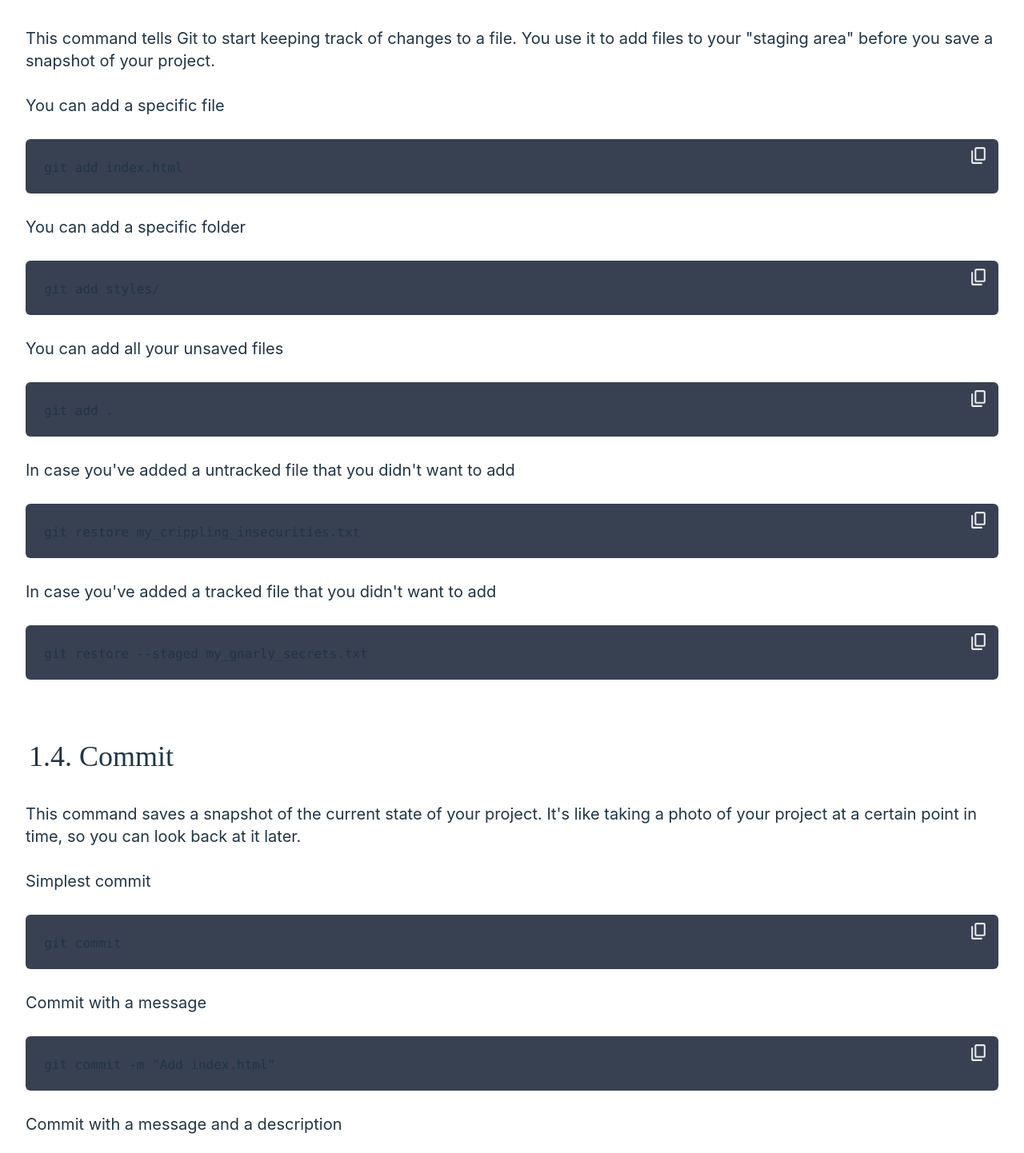
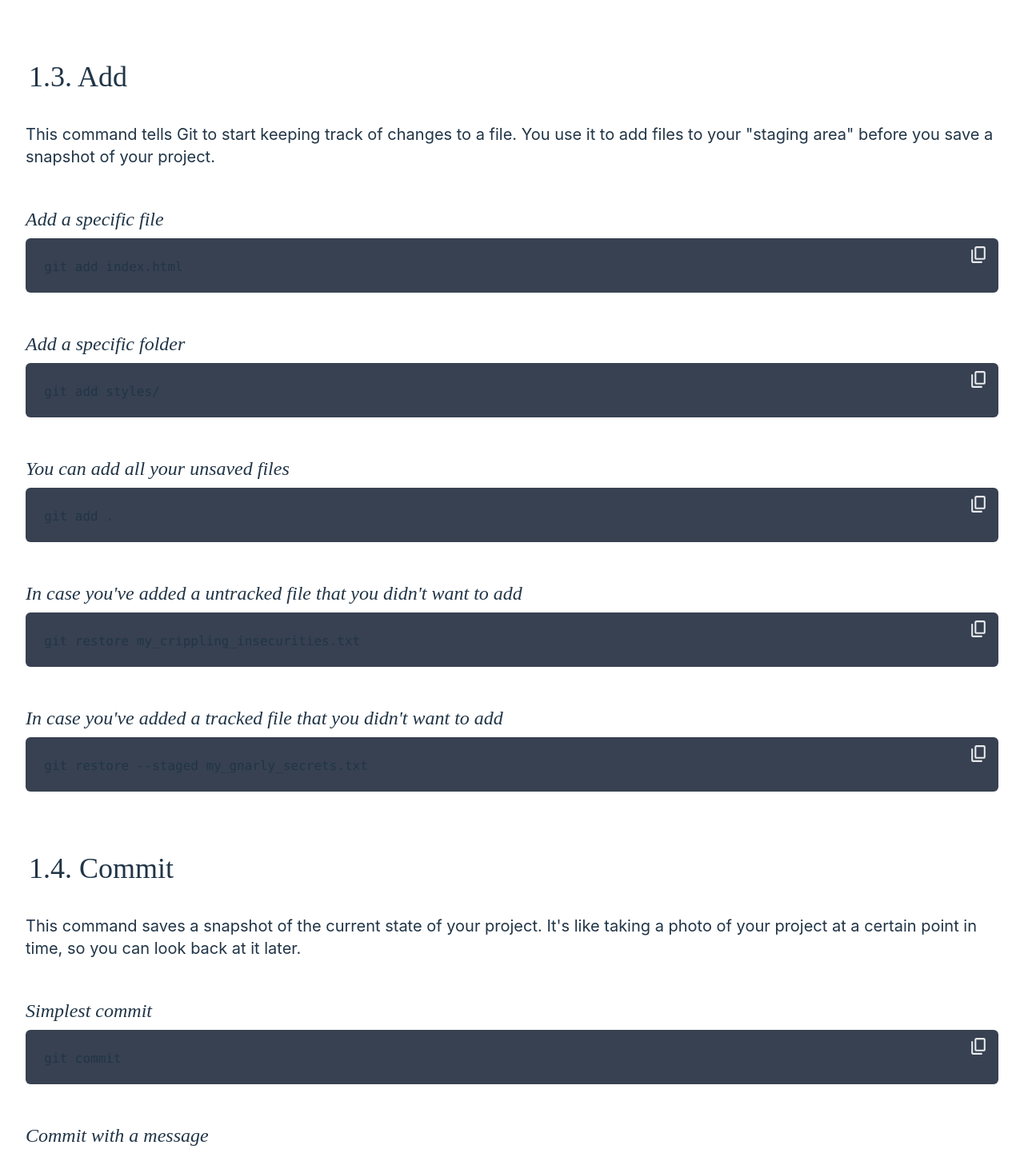
Before and after one commit to craniacshencil/git_sesh, a React (Vite) app: page / in a window 1280 px wide. Shown: the part 1276-2718 px from the top of the page at 80% size. Built offline with nearby package versions, Linux system fonts and the light colour scheme.

Commit message:
Add all steps to connect to remote repo
- Steps for setting up the main branch
- Steps for pushing to the remote repo, and normal push

```diff
--- a/src/App.tsx
+++ b/src/App.tsx
@@ -1,6 +1,6 @@
 import "./App.css";
-import BasicCommands from "./sections/basic-commands/BasicCommands";
-import GithubConnect from "./sections/connect-to-github/GithubConnect";
+import BasicCommands from "./sections/basic/BasicCommands";
+import GithubConnect from "./sections/remote/GithubConnect";
 
 function App() {
   return (
--- a/src/sections/basic-commands/BasicCommands.tsx
+++ b/src/sections/basic/BasicCommands.tsx
@@ -13,6 +13,8 @@ const BasicCommands = () => {
           like starting a new project where Git will keep track of all your
           changes.
         </p>
+
+        <p className={styles.codeHead}>Initialize a repository</p>
         <CodeBlock codeText={snippets.gitInit} />
         <p className={styles.para}>
           <strong>NOTE</strong>: This will create a <em>.git</em> folder in your
@@ -27,6 +29,7 @@ const BasicCommands = () => {
           which files have changed and which ones are ready to be saved.
         </p>
 
+        <p className={styles.codeHead}>Check status of all files</p>
         <CodeBlock codeText={snippets.gitStatus} />
 
         <p className={styles.para}>
@@ -54,21 +57,21 @@ const BasicCommands = () => {
           snapshot of your project.
         </p>
 
-        <p className={styles.para}>You can add a specific file </p>
+        <p className={styles.codeHead}>Add a specific file </p>
         <CodeBlock codeText={snippets.gitAddFile} />
 
-        <p className={styles.para}>You can add a specific folder</p>
+        <p className={styles.codeHead}>Add a specific folder</p>
         <CodeBlock codeText={snippets.gitAddDir} />
 
-        <p className={styles.para}>You can add all your unsaved files</p>
+        <p className={styles.codeHead}>You can add all your unsaved files</p>
         <CodeBlock codeText={snippets.gitAddAll} />
 
-        <p className={styles.para}>
+        <p className={styles.codeHead}>
           In case you've added a untracked file that you didn't want to add
         </p>
         <CodeBlock codeText={snippets.gitRestore} />
 
-        <p className={styles.para}>
+        <p className={styles.codeHead}>
           In case you've added a tracked file that you didn't want to add
         </p>
         <CodeBlock codeText={snippets.gitRestoreStaged} />
@@ -82,13 +85,15 @@ const BasicCommands = () => {
           so you can look back at it later.
         </p>
 
-        <p className={styles.para}>Simplest commit</p>
+        <p className={styles.codeHead}>Simplest commit</p>
         <CodeBlock codeText={snippets.commit} />
 
-        <p className={styles.para}>Commit with a message</p>
+        <p className={styles.codeHead}>Commit with a message</p>
         <CodeBlock codeText={snippets.commitWithMessage} />
 
-        <p className={styles.para}>Commit with a message and a description</p>
+        <p className={styles.codeHead}>
+          Commit with a message and a description
+        </p>
         <CodeBlock codeText={snippets.commitWithDescription} />
 
         <div className={styles.subsubheading}>Bad Commits</div>
@@ -159,9 +164,9 @@ const BasicCommands = () => {
           made over time.
         </p>
 
-        <p className={styles.para}>Default log</p>
+        <p className={styles.codeHead}>Default log</p>
         <CodeBlock codeText={snippets.log} />
-        <p className={styles.para}>Oneline log</p>
+        <p className={styles.codeHead}>Oneline log</p>
         <CodeBlock codeText={snippets.onelineLog} />
         <div className={styles.para}>
           <strong>NOTE</strong>: To get out of logs hit <em>q</em> on your
--- a/src/sections/connect-to-github/snippets.ts
+++ /dev/null
@@ -1,7 +0,0 @@
-export const addRemote: string = `
-  git remote add origin <https:link of your repo>
-`;
-
-export const verifyRemote: string = `
-  git remote -v
-`;
--- a/src/sections/connect-to-github/GithubConnect.tsx
+++ b/src/sections/remote/GithubConnect.tsx
@@ -61,10 +61,10 @@ const GithubConnect: React.FC = () => {
             </div>
           </div>
 
-          <p className={styles.para}>Add remote repository</p>
+          <p className={styles.codeHead}>Add remote repository</p>
           <CodeBlock codeText={snippets.addRemote} />
 
-          <p className={styles.para}>Verify remote repository</p>
+          <p className={styles.codeHead}>Verify remote repository</p>
           <CodeBlock codeText={snippets.verifyRemote} />
 
           <p className={styles.para}>
@@ -73,6 +73,45 @@ const GithubConnect: React.FC = () => {
             <strong>pushed</strong> to this remote repository.
           </p>
         </div>
+
+        <div className="main-branch-bit">
+          <p className={styles.codeHead}>
+            (OPTIONAL) Rename our branch to main
+          </p>
+          <CodeBlock codeText={snippets.modifyMain} />
+          <p className={styles.para}>
+            <strong>NOTE:</strong> <em>-M</em> is the <strong>Modify</strong>{" "}
+            flag, here we are changing the name of our branch to <em>main</em>{" "}
+            from <em>master</em>. However this was done because back in the day
+            the default git branch was named <em>master</em> now the default
+            branch is <em>main</em>, making this command redundant. But running
+            this command will not create any issues nonetheless.
+          </p>
+
+          <p className={styles.codeHead}>(OPTIONAL) Check your branch's name</p>
+          <CodeBlock codeText={snippets.branchName} />
+        </div>
+
+        <div className="push-to-repo">
+          <p className={styles.codeHead}>Push your commits to the repo</p>
+          <CodeBlock codeText={snippets.pushUpstream} />
+          <p className={styles.para}>
+            <strong>NOTE:</strong> <em>-u</em> is the{" "}
+            <strong>--set-upstream</strong> flag, here we are telling git that
+            the
+            <em>main</em> branch of our remote repository should mirror/track
+            the branch of our local repository that we are pushing from, which
+            also happens to be <em>main</em>. We use this command only once
+            because now git knows what our local branch should correspond to,
+            and it remembers it for us! So for all the commits that you plan on
+            pushing from this point onwards on would look like this:
+          </p>
+
+          <p className={styles.codeHead}>
+            Push your new commits from this point onwards
+          </p>
+          <CodeBlock codeText={snippets.push} />
+        </div>
       </div>
     </section>
   );
--- /dev/null
+++ b/src/sections/remote/snippets.ts
@@ -0,0 +1,23 @@
+export const addRemote: string = `
+  git remote add origin <https:link of your repo>
+`;
+
+export const verifyRemote: string = `
+  git remote -v
+`;
+
+export const modifyMain: string = `
+  git branch -M main
+`;
+
+export const branchName: string = `
+  git branch
+`;
+
+export const push: string = `
+  git push origin main
+`;
+
+export const pushUpstream: string = `
+  git push -u origin main
+`;
--- a/src/styles.ts
+++ b/src/styles.ts
@@ -5,3 +5,4 @@ export const subheading: string =
 export const subsubheading: string =
   "text-3xl mt-3 mb-5 pb-2 fancy-bold border-b-2 border-white";
 export const para: string = "my-7 text-xl";
+export const codeHead: string = "text-2xl mt-12 mb-2 fancy-italic";
```
Also changed, not shown: src/sections/basic/snippets.ts (renamed from src/sections/basic-commands/snippets.ts).
